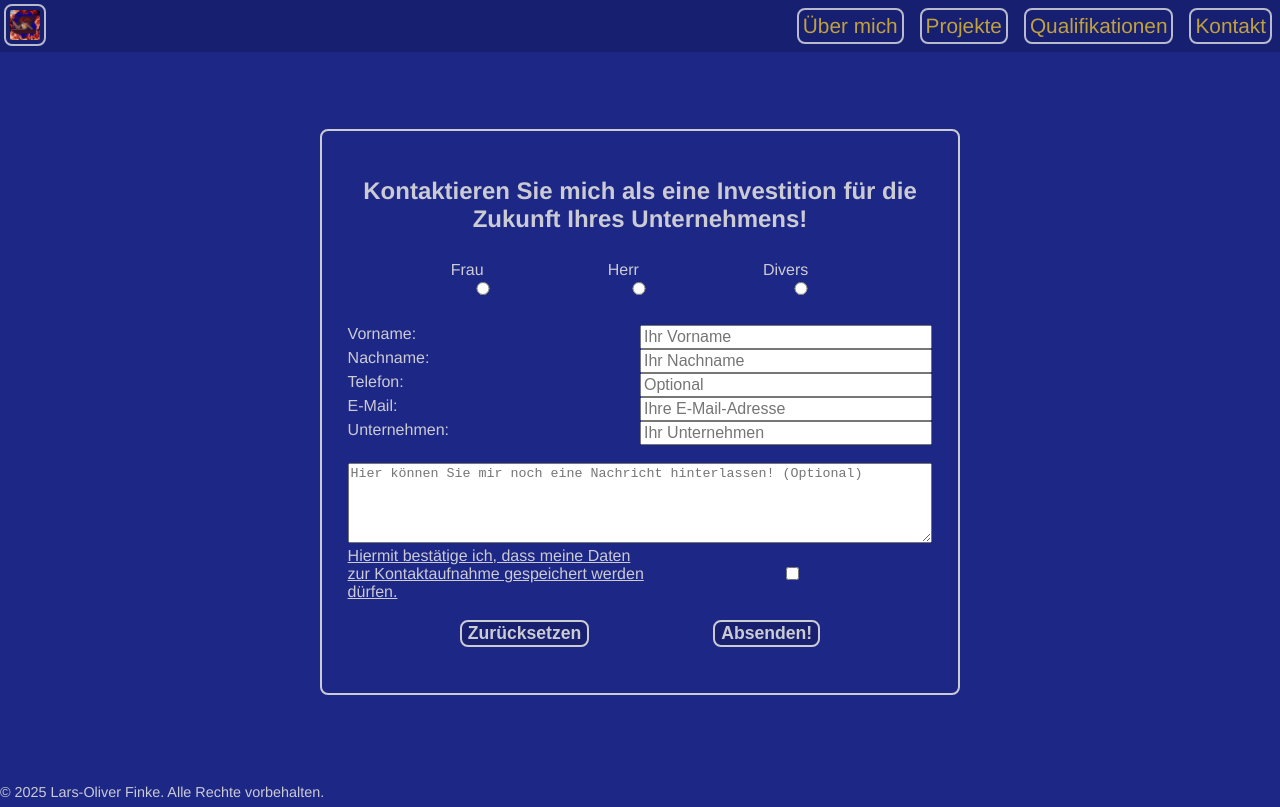
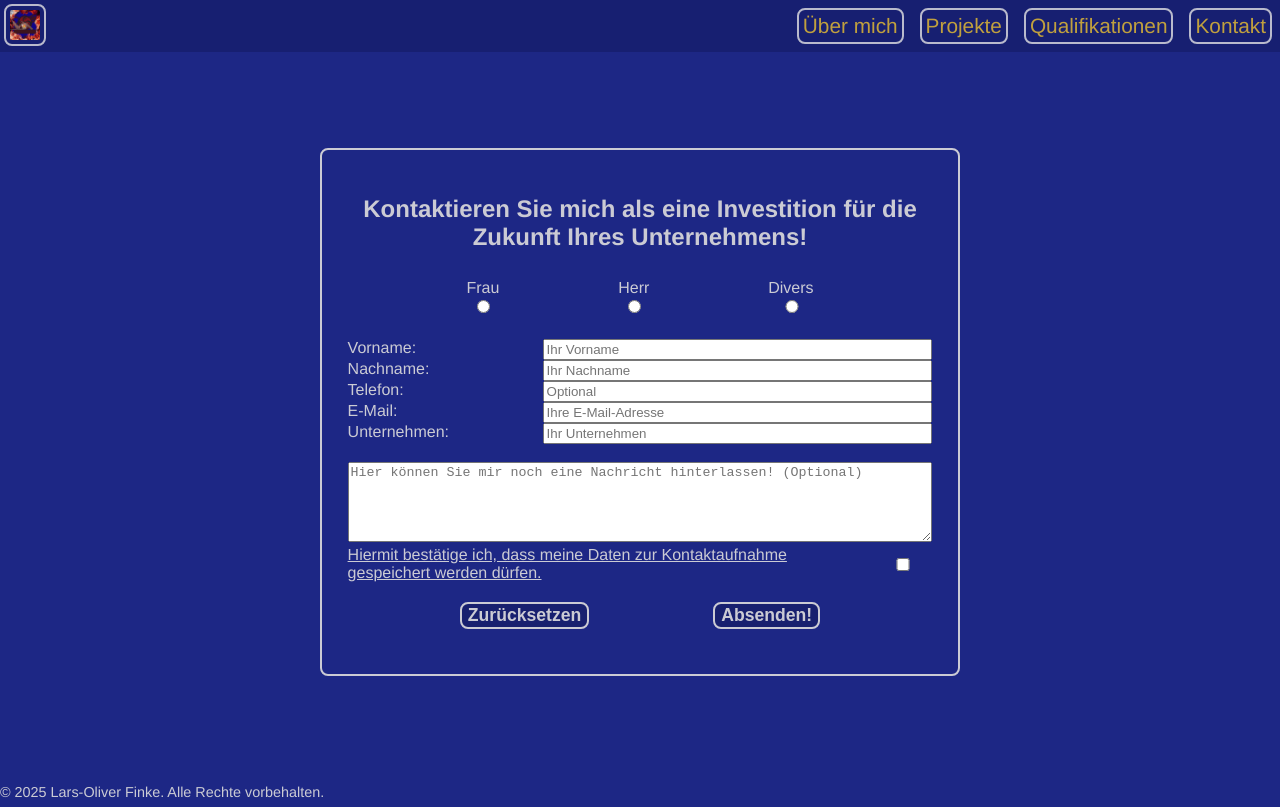
Before and after one commit to LarsOFinke/MyPortfolio, an Angular app in the folder frontend/: page /contact in a window 1280 px wide. Built offline with nearby package versions, Linux system fonts and the light colour scheme.

Commit message:
Fixed the contact-form CSS-alignments and dimensions

```diff
--- a/frontend/src/app/components/contact/form/contact-form.component.html
+++ b/frontend/src/app/components/contact/form/contact-form.component.html
@@ -1,6 +1,6 @@
 <form (ngSubmit)="submitContactData()">
-  <div class="btn-box">
-    <div>
+  <div class="btn-box input-box">
+    <div class="centered">
       <label for="Fr">Frau</label>
       <input
         type="radio"
@@ -12,7 +12,7 @@
       />
     </div>
 
-    <div>
+    <div class="centered">
       <label for="Hr">Herr</label>
       <input
         type="radio"
@@ -24,7 +24,7 @@
       />
     </div>
 
-    <div>
+    <div class="centered">
       <label for="Nb">Divers</label>
       <input
         type="radio"
@@ -40,10 +40,10 @@
   <br />
 
   <div class="row input-box">
-    <div class="col-50">
+    <div class="col-33">
       <label for="firstName">Vorname:</label>
     </div>
-    <div class="col-50">
+    <div class="col-66">
       <input
         type="text"
         id="firstName"
@@ -56,10 +56,10 @@
   </div>
 
   <div class="row input-box">
-    <div class="col-50">
+    <div class="col-33">
       <label for="lastName">Nachname:</label>
     </div>
-    <div class="col-50">
+    <div class="col-66">
       <input
         type="text"
         id="lastName"
@@ -72,10 +72,10 @@
   </div>
 
   <div class="row input-box">
-    <div class="col-50">
+    <div class="col-33">
       <label for="phone">Telefon:</label>
     </div>
-    <div class="col-50">
+    <div class="col-66">
       <input
         type="tel"
         id="phone"
@@ -87,10 +87,10 @@
   </div>
 
   <div class="row input-box">
-    <div class="col-50">
+    <div class="col-33">
       <label for="email">E-Mail:</label>
     </div>
-    <div class="col-50">
+    <div class="col-66">
       <input
         type="email"
         id="email"
@@ -103,10 +103,10 @@
   </div>
 
   <div class="row input-box">
-    <div class="col-50">
+    <div class="col-33">
       <label for="companyName">Unternehmen:</label>
     </div>
-    <div class="col-50">
+    <div class="col-66">
       <input
         type="text"
         id="companyName"
@@ -133,7 +133,7 @@
 
   <div class="row">
     <div class="col-100 input-box">
-      <label class="tos" for="tos"
+      <label class="tos col-90" for="tos"
         ><u
           >Hiermit bestätige ich, dass meine Daten zur Kontaktaufnahme
           gespeichert werden dürfen.</u
@@ -142,6 +142,7 @@
           type="checkbox"
           id="tos"
           name="tos"
+          class="col-10"
           required
           [(ngModel)]="tosAccepted"
       />
--- a/frontend/src/styles.css
+++ b/frontend/src/styles.css
@@ -31,6 +31,7 @@ body {
 }
 body {
   margin: 0;
+  min-width: 300px;
   width: 100%;
   height: 100%;
   background-color: var(--light-navy-blue);
@@ -123,29 +124,35 @@ a:visited {
 
 /* ### GRID-SYSTEM ### */
 .row {
-  height: fit-content;
-  flex-direction: row;
+  height: fit-content !important;
+  flex-direction: row !important;
 }
 .row::after {
-  content: "";
-  clear: both;
-  display: block;
+  content: "" !important;
+  clear: both !important;
+  display: block !important;
 }
 
 .col-100 {
-  width: 100%;
+  width: 100% !important;
+}
+.col-90 {
+  width: 90% !important;
 }
 .col-66 {
-  width: 66.666%;
+  width: 66.666% !important;
 }
 .col-50 {
-  width: 50%;
+  width: 50% !important;
 }
 .col-33 {
-  width: 33.333%;
+  width: 33.333% !important;
 }
 .col-20 {
-  width: 20%;
+  width: 20% !important;
+}
+.col-10 {
+  width: 10% !important;
 }
 
 .wrapper [class*="col-"] {
```
Also changed, not shown: frontend/src/app/services/header.service.ts (added, +9 -0 lines).
